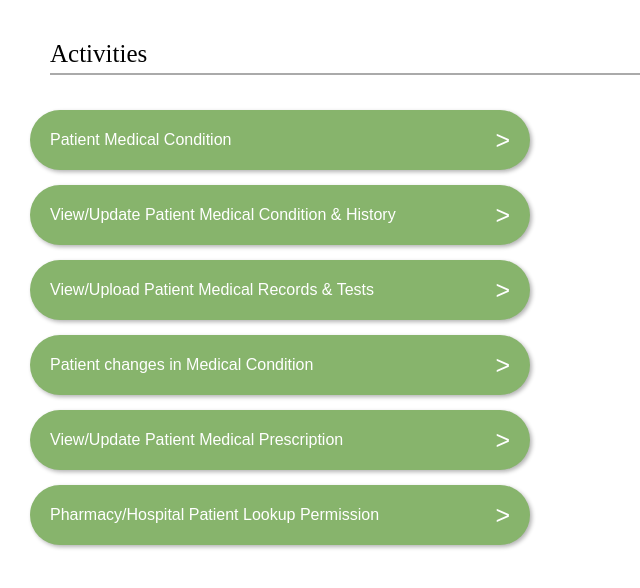
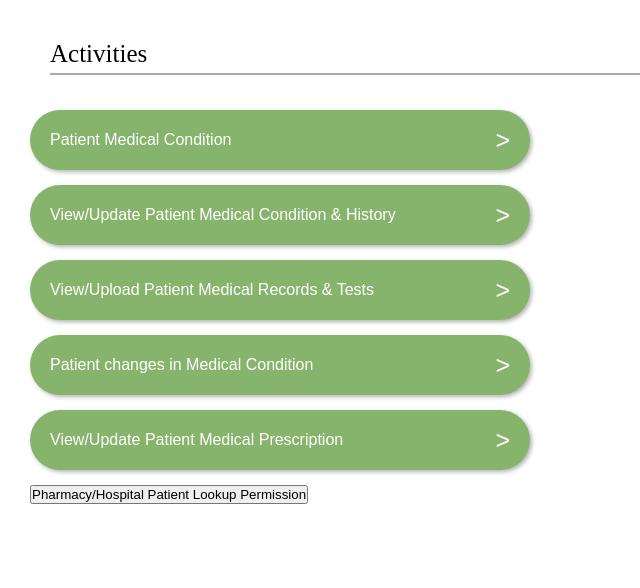
Before and after one commit to PamelaKaram/FE-Patient-Management-Software, a Next.js app: page /doctor_activity in a window 1280 px wide. Shown: the top 588 px of the page, without its empty margins (0-640 px from the left). Built offline with nearby package versions, Linux system fonts and the light colour scheme.

Commit message:
modification in the pop up component

```diff
--- a/src/Components/PharmacyLookupPopUp.js
+++ b/src/Components/PharmacyLookupPopUp.js
@@ -1,9 +1,7 @@
 import React, { useState } from 'react';
 import SideStyles from '../styles/PharmacyLookupPopUp.module.css';
-import ActivityButton from '../Components/ActivityButton';
 import SearchBar from '../Components/FinalSearchBar3';
 import { useHistory } from 'react-router-dom';
-import path from "../pages/doctor.js"
 
 function PharmacyPermissionPopup() {
   const [isOpen, setIsOpen] = useState(false);
@@ -13,18 +11,23 @@ function PharmacyPermissionPopup() {
   };
 
   return (
-    <div className="popup">
-      <ActivityButton className={SideStyles.button} name="Pharmacy/Hospital Patient Lookup Permission" path={path} />
+    <div>
+      <button className={SideStyles.customButton} onClick={togglePopup}>
+       Pharmacy/Hospital Patient Lookup Permission
+      </button>
 
       {isOpen && (
-        <div className="popup-inner">
-          <div className="header">
-            <h2>Pharmacy Lookup Permission</h2>
-            <button className="close-btn" onClick={togglePopup}>
+        <div className={SideStyles.popupInner}>
+          <div className={SideStyles.header}>
+            <h2 className={SideStyles.title}> Pharmacy Lookup Permission</h2>
+            <button className={SideStyles.closeBtn} onClick={togglePopup}>
               X
             </button>
           </div>
-          <div className="search-bar">
+          <div className={SideStyles.info}>
+            <p>Give Pharmacies or Hospitals access to look up patients' Medical Prescription to help them find Medication.</p>
+          </div>
+          <div className={SideStyles.searchBar}>
             <SearchBar />
           </div>
         </div>
```
